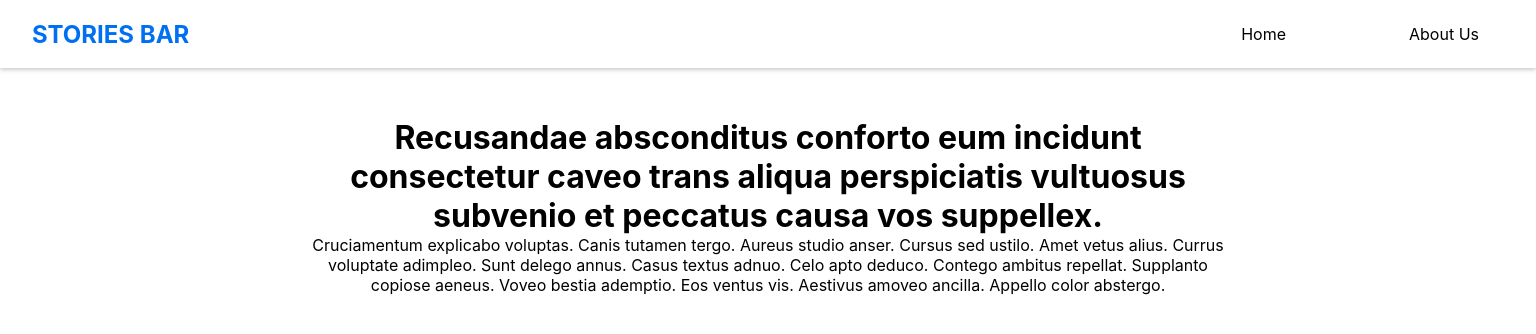
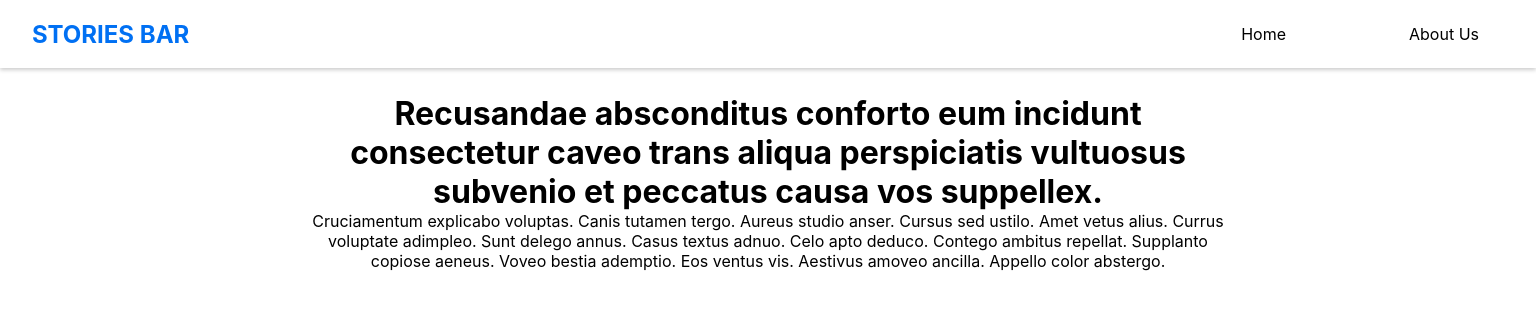
Before and after one commit to Fiindah/blog-app-using-nextjs, a Next.js app: page /blogs/six-post in a window 1536 px wide. Shown: the top 334 px of the page. Built offline with nearby package versions, Linux system fonts and the light colour scheme.

Commit message:
Update layout.module.css

```diff
--- a/components/layout.module.css
+++ b/components/layout.module.css
@@ -120,6 +120,6 @@
 @media screen and (min-width: 1440px) {
   .container {
     padding: 300px;
-    padding-top: 50px;
+    padding-top: 26px;
   }
  }
```
